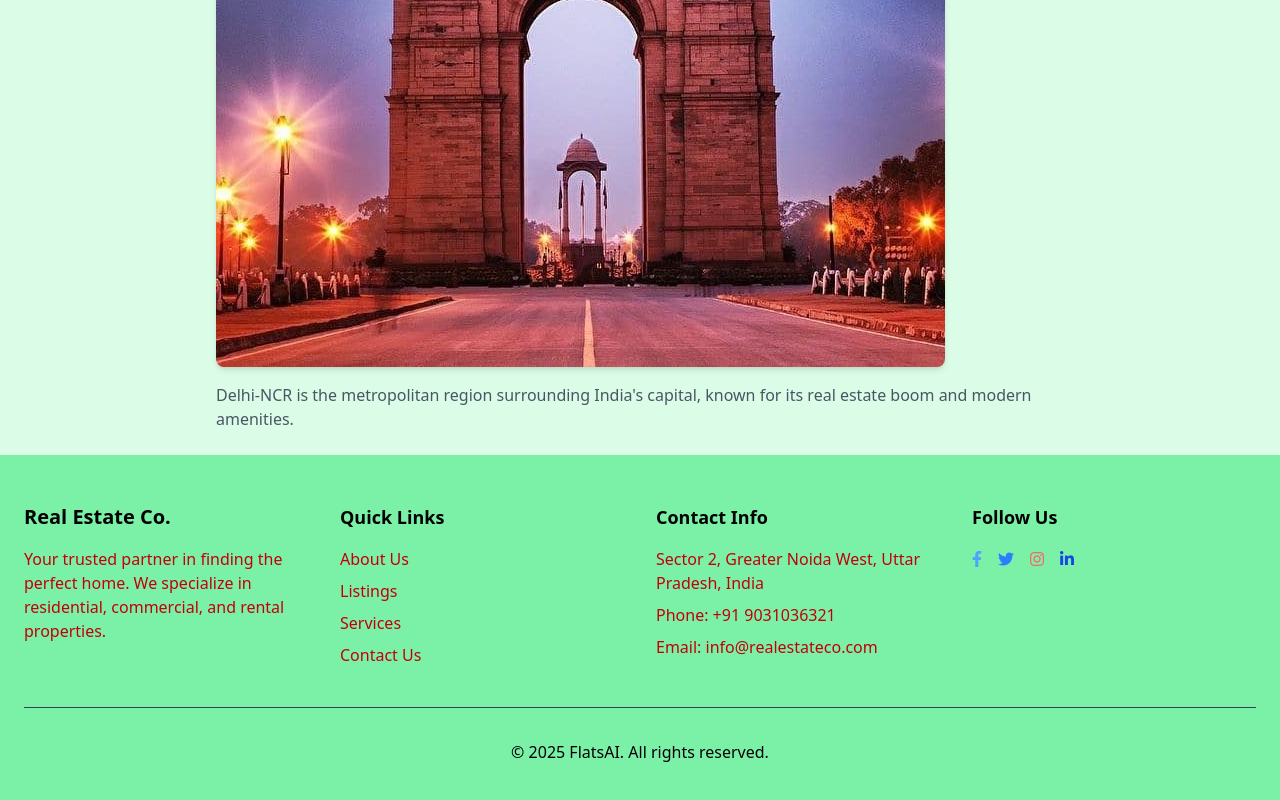
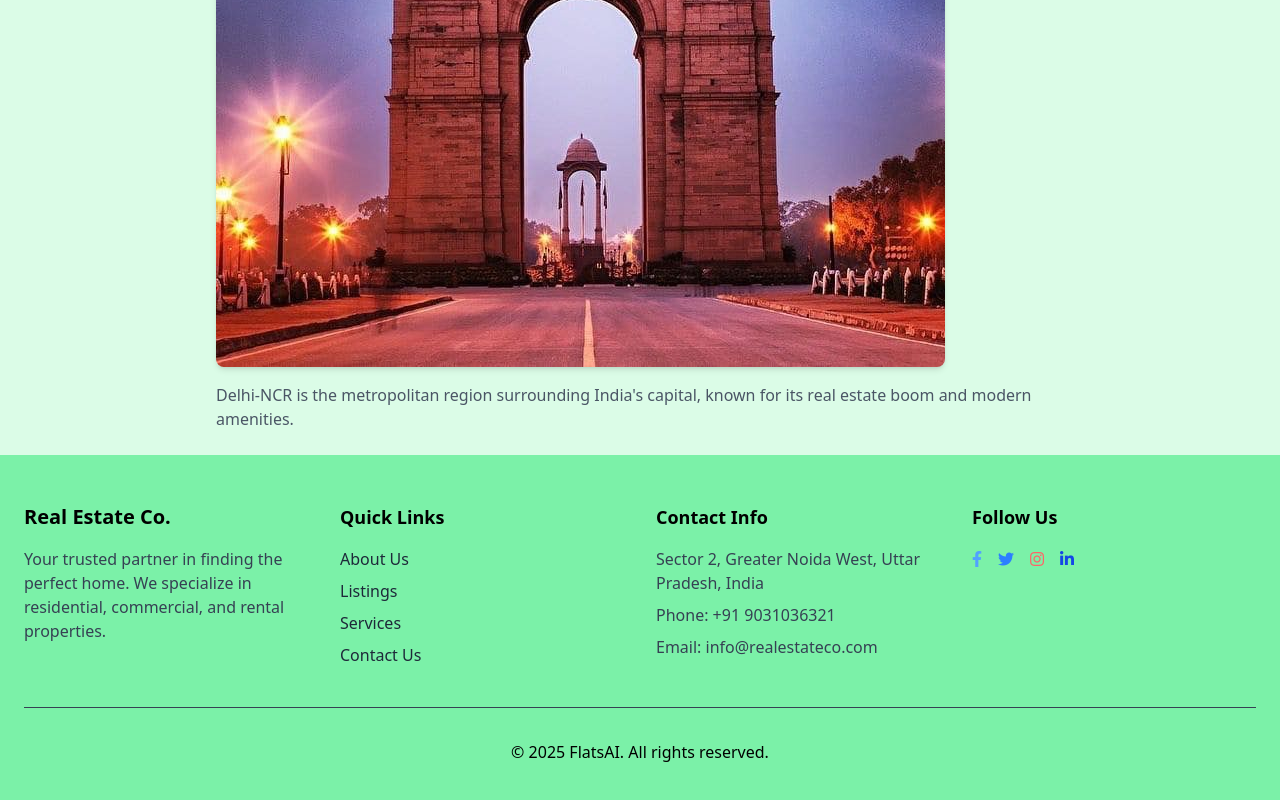
Before and after one commit to Gautam5514/FlatsAI, a React (Vite) app in the folder frontend/: page /location/delhincr in a window 1280 px wide. Shown: the part 630-1430 px from the top of the page. Built offline with nearby package versions, Linux system fonts and the light colour scheme.

Commit message:
Added Some message

```diff
--- a/frontend/src/components/Footer.jsx
+++ b/frontend/src/components/Footer.jsx
@@ -8,7 +8,7 @@ const Footer = () => {
                     {/* Company Info */}
                     <div className="mb-8 md:mb-0">
                         <h3 className="text-xl text-black font-bold mb-4">Real Estate Co.</h3>
-                        <p className="text-red-700">
+                        <p className="text-gray-700">
                             Your trusted partner in finding the perfect home. We specialize in residential, commercial, and rental properties.
                         </p>
                     </div>
@@ -16,7 +16,7 @@ const Footer = () => {
                     {/* Quick Links */}
                     <div className="mb-8 md:mb-0">
                         <h4 className="text-lg text-black font-semibold mb-4">Quick Links</h4>
-                        <ul className="text-red-700">
+                        <ul className="text-gray-800">
                             <li className="mb-2"><a href="/about" className="hover:text-white">About Us</a></li>
                             <li className="mb-2"><a href="/listings" className="hover:text-white">Listings</a></li>
                             <li className="mb-2"><a href="/services" className="hover:text-white">Services</a></li>
@@ -27,7 +27,7 @@ const Footer = () => {
                     {/* Contact Info */}
                     <div className="mb-8 md:mb-0">
                         <h4 className="text-lg text-black font-semibold mb-4">Contact Info</h4>
-                        <ul className="text-red-700">
+                        <ul className="text-gray-700">
                             <li className="mb-2"> Sector 2, Greater Noida West, Uttar Pradesh, India</li>
                             <li className="mb-2">Phone: +91 9031036321</li>
                             <li className="mb-2">Email: info@realestateco.com</li>
@@ -38,16 +38,16 @@ const Footer = () => {
                     <div>
                         <h4 className="text-lg text-black font-semibold mb-4">Follow Us</h4>
                         <div className="flex space-x-4">
-                            <a href="https://facebook.com" className="text-blue-400 hover:text-white">
+                            <a href="https://www.facebook.com/profile.php?id=61570928146428" className="text-blue-400 hover:text-white">
                                 <i className="fab fa-facebook-f"></i>
                             </a>
-                            <a href="https://twitter.com" className="text-blue-500 hover:text-white">
+                            <a href="https://x.com/Flats_AI?t=B_zQfDgejsW6EZdjWNHcDg&s=08" className="text-blue-500 hover:text-white">
                                 <i className="fab fa-twitter"></i>
                             </a>
-                            <a href="https://instagram.com" className="text-red-400 hover:text-white">
+                            <a href="https://www.instagram.com/flats_ai?igsh=Y2FjaWF4OWZxYWxs" className="text-red-400 hover:text-white">
                                 <i className="fab fa-instagram"></i>
                             </a>
-                            <a href="https://linkedin.com" className="text-blue-700 hover:text-white">
+                            <a href="https://www.linkedin.com/in/connect-suraj/" className="text-blue-700 hover:text-white">
                                 <i className="fab fa-linkedin-in"></i>
                             </a>
                         </div>
```
